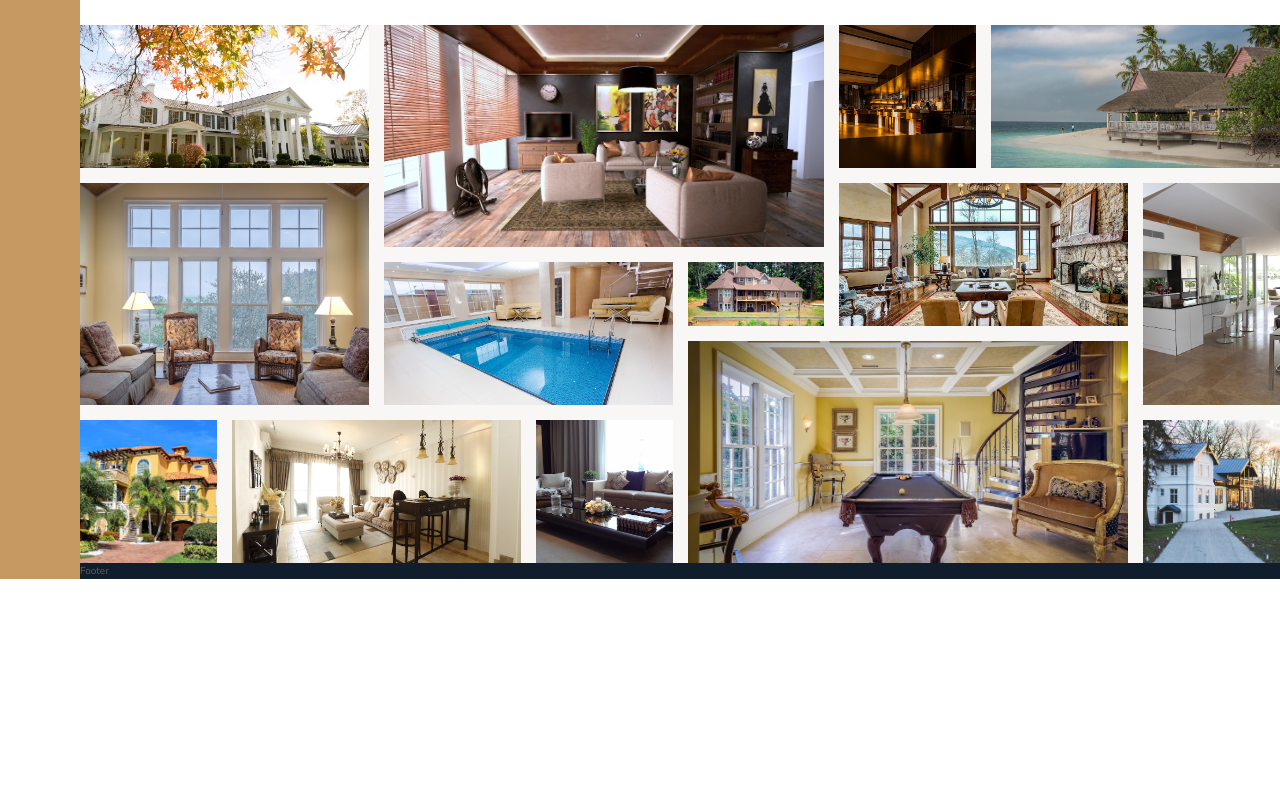
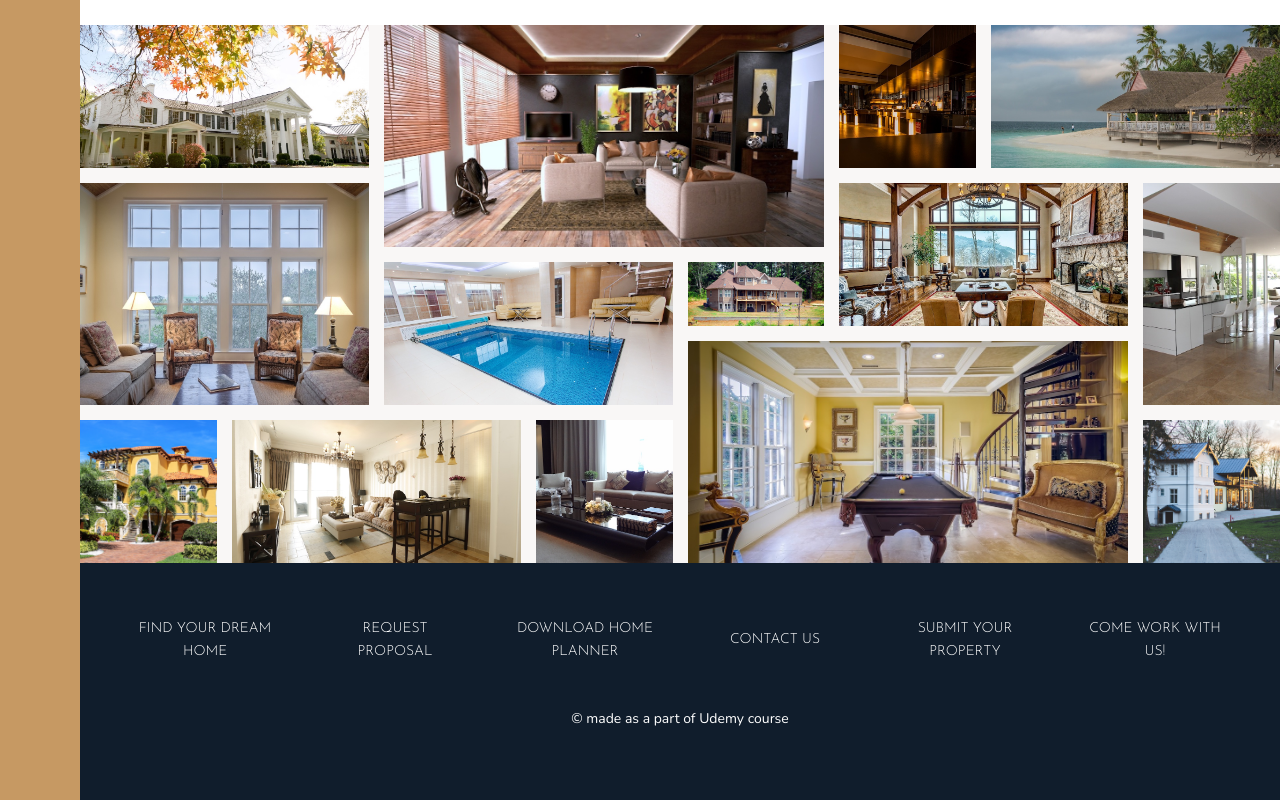
Before and after one commit to Svetanek/REstatePage, a website: page index.html in a window 1280 px wide. Shown: the part 3241-4041 px from the top of the page. Before the commit the page ends 3820 px from the top, so only its background shows below. Drawn offline with nearby package versions, Linux system fonts and the light colour scheme.

Commit message:
completed footer

```diff
--- a/index.html
+++ b/index.html
@@ -320,6 +320,17 @@
       <figure class="gallery__item gallery__item--13"><img src="img/gal-13.jpeg" alt="Gallery image 13" class="gallery__img"></figure>
       <figure class="gallery__item gallery__item--14"><img src="img/gal-14.jpeg" alt="Gallery image 14" class="gallery__img"></figure>
 </section>
-    <footer class="footer">Footer</footer>
+    <footer class="footer">
+      <ul class="nav">
+        <li class="nav__item"><a href="#" class="nav__link">Find your dream home</a></li>
+        <li class="nav__item"><a href="#" class="nav__link">Request proposal</a></li>
+        <li class="nav__item"><a href="#" class="nav__link">Download home planner</a></li>
+        <li class="nav__item"><a href="#" class="nav__link">Contact us</a></li>
+        <li class="nav__item"><a href="#" class="nav__link">Submit your property</a></li>
+        <li class="nav__item"><a href="#" class="nav__link">Come work with us!</a></li>
+      </ul>
+      <p class="copyright">&copy; made as a part of Udemy course
+      </p>
+    </footer>
   </body>
 </html>
--- a/sass/_footer.scss
+++ b/sass/_footer.scss
@@ -1,4 +1,41 @@
 .footer {
   background-color: $color-secondary;
   grid-column: full-start / full-end;
+  padding: 4rem;
 }
+.nav {
+  list-style: none;
+  display: grid;
+  // grid-template-columns: repeat(auto-fit, minmax(min-content, 15rem));
+  grid-template-columns: repeat(auto-fit, minmax(10rem, 1fr));
+  grid-gap: 2rem;
+  align-items: center;
+  justify-content: center;
+
+  &__link:link,
+  &__link:visited {
+    font-size: 1.4rem;
+    font-family: $font-display;
+    color: #fff;
+    text-decoration: none;
+    text-transform: uppercase;
+    text-align: center;
+    display: block;
+    padding: 1.5rem;
+    transition: all 0.2s;
+  }
+
+  &__link:hover,
+  &__link:active {
+    background-color: rgba(#fff, 0.05);
+    transform: translateY(-3px);
+  }
+}
+
+.copyright {
+  font-size: 1.4rem;
+  color: #fff;
+  margin: 3rem auto;
+  text-align: center;
+  width: 70%;
+}
--- a/sass/_gallery.scss
+++ b/sass/_gallery.scss
@@ -51,6 +51,8 @@
     }
   }
 
+  //object-fit helps to preserve the ratio while cover cells;
+  //without it pics
   &__img {
     width: 100%;
     height: 100%;
```
Also changed, not shown: css/style.css.
